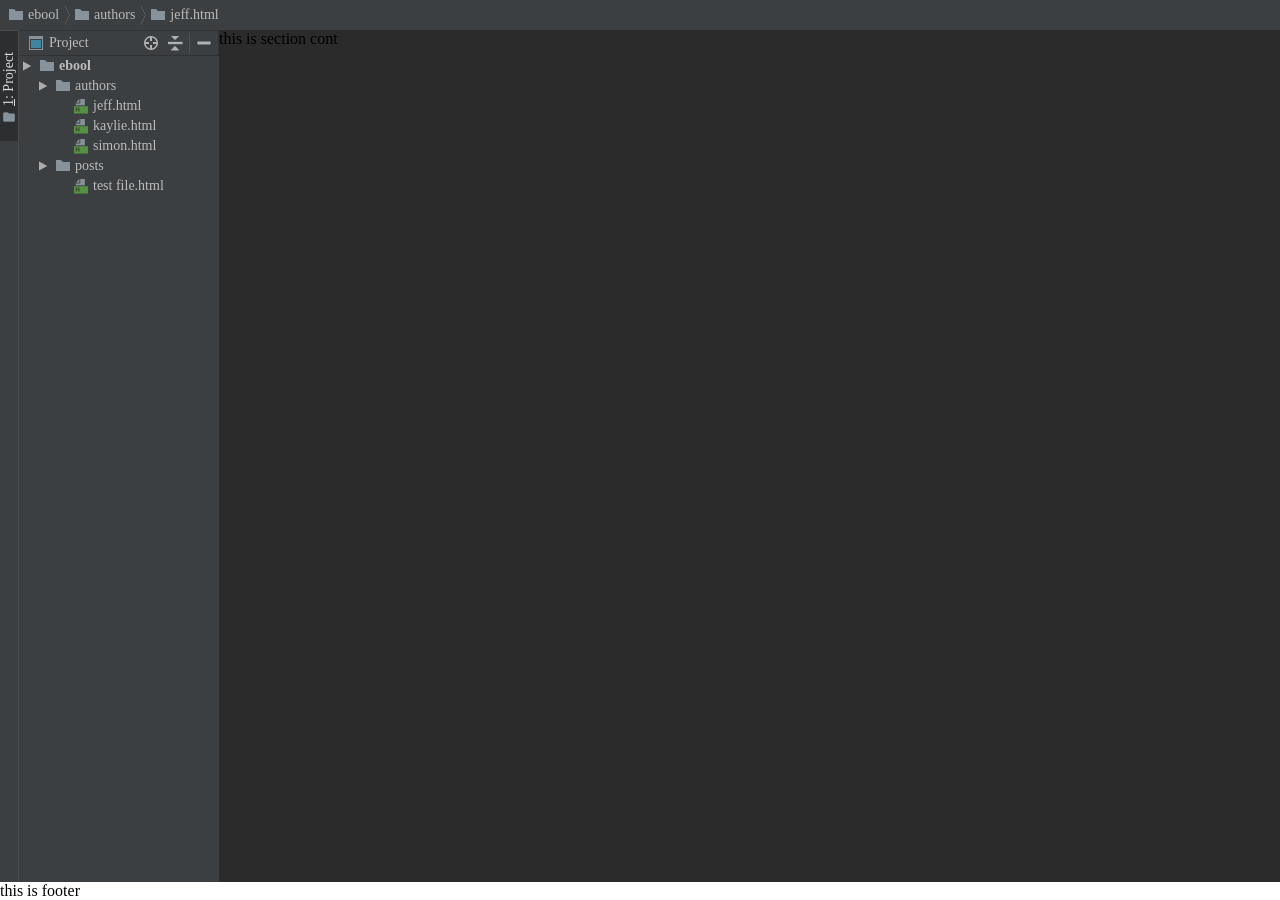
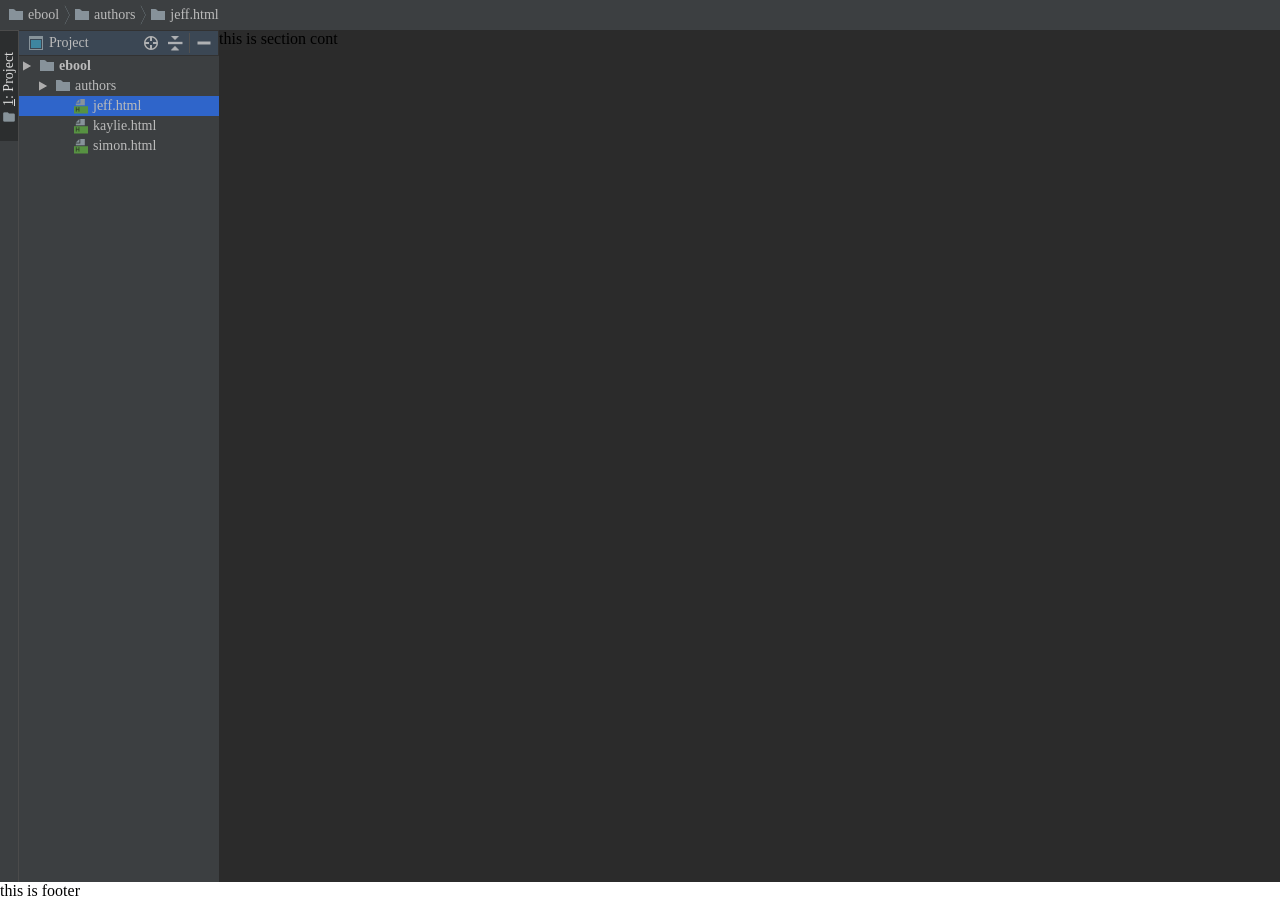
Before and after one commit to ebool/ebool.github.io-pre, a Jekyll site: the page built from _authors/jeff.markdown, in a window 1280 px wide. Built offline with Jekyll 4.4.1, drawn with Linux system fonts in a browser that asks for light colours.

Commit message:
add nav explorer

```diff
--- a/_includes/nav.html
+++ b/_includes/nav.html
@@ -1,4 +1,4 @@
-<div class="nav-cont" tabindex="0">
+<div class="nav-cont" id="nav-cont" tabindex="0">
   <div class="left-bar">
     <div id="drawer-btn" class="button-selected">
       <span class="material-icons small-icon rotate-icon">folder</span>
@@ -19,38 +19,47 @@
       <div id="close-btn" class="button mr4"><img src="/assets/ic-img/remove.png" class="ic-default" /></div>
     </div>
     <div class="explorer-cont">
-      <div class="item">
+      <div class="item" onclick="clickItem(this)">
         <img src="/assets/ic-img/folder_fold.png" class="ic-default mr4" />
         <img src="/assets/ic-img/folder.png" class="ic-default mr4" />
         <div class="bold">{{site.username}}</div>
       </div>
 
       {% for c in site.collections %}
-      <div class="item pl16">
+      {% if c.label != 'posts' %}
+      <div class="item pl16" onclick="clickItem(this)">
         <img src="/assets/ic-img/folder_fold.png" class="ic-default mr4" />
         <img src="/assets/ic-img/folder.png" class="ic-default mr4" />
         <div>{{c.label}}</div>
       </div>
+      {% endif %}
         {% for post in site[c.label] %}
-        <div class="item pl54">
-          <img src="/assets/ic-img/html.png" class="ic-default mr4" />
-          <div>{{post.title}}.html</div>
-        </div>
-        {% endfor%}
+          {% if page.url contains c.label and page.url contains post.title %}
+          <div class="item pl54 selected" onclick="clickItem(this)">
+          {% else %}
+          <div class="item pl54" onclick="clickItem(this)">
+          {% endif %}
+            <img src="/assets/ic-img/html.png" class="ic-default mr4" />
+            <div>{{post.title}}.html</div>
+          </div>
+        {% endfor %}
       {% endfor %}
     </div>
   </div>
 </div>
 <script>
 let isDrawer = true;
+let navCont = document.getElementById('nav-cont');
 let drawer = document.getElementById('drawer');
 let drawerBtn = document.getElementById('drawer-btn');
 let closeBtn = document.getElementById('close-btn');
-let folderStructure = parseFolderStructure(`{{site.collections}}`);
+// let folderStructure = {
+//   '{{site.username}}': parseFolderStructure(`{{site.collections}}`)
+// };
+let previousSelected;
 
-console.log(folderStructure);
-
-
+navCont.focus();
+previousSelected = document.getElementsByClassName('selected')[0];
 
 drawerBtn.addEventListener('click', switchDrawer);
 closeBtn.addEventListener('click', switchDrawer);
--- a/_sass/nav.scss
+++ b/_sass/nav.scss
@@ -102,6 +102,10 @@ $left-bar-width: 18px;
         height: 20px;
         @include flexRow(flex-start, center);
       }
+
+      .selected {
+        background-color: #0d293e;
+      }
     }
 
   }
@@ -111,8 +115,15 @@ $left-bar-width: 18px;
   outline: none;
 
   .file-explorer-cont {
+
     .explorer-toolbar {
       background-color: #3b4754;
+    }
+
+    .explorer-cont {
+      .selected {
+        background-color: #2f65ca;
+      }
     }
   }
 
--- a/_sass/reset.scss
+++ b/_sass/reset.scss
@@ -9,3 +9,17 @@ body {
 body {
   @include flexCol(center, stretch);
 }
+
+a {
+  color: $font-color;
+  text-decoration: none;
+  outline: none;
+  cursor: default;
+}
+
+a:hover, a:active {
+  cursor: default;
+  color: $font-color;
+  text-decoration: none;
+  background-color:#f59000;
+}
```
Also changed, not shown: other parts of _includes/nav.html (+9 -2 lines), _posts/2019-05-03-welcome-to-jekyll.markdown (deleted, +0 -25 lines).
